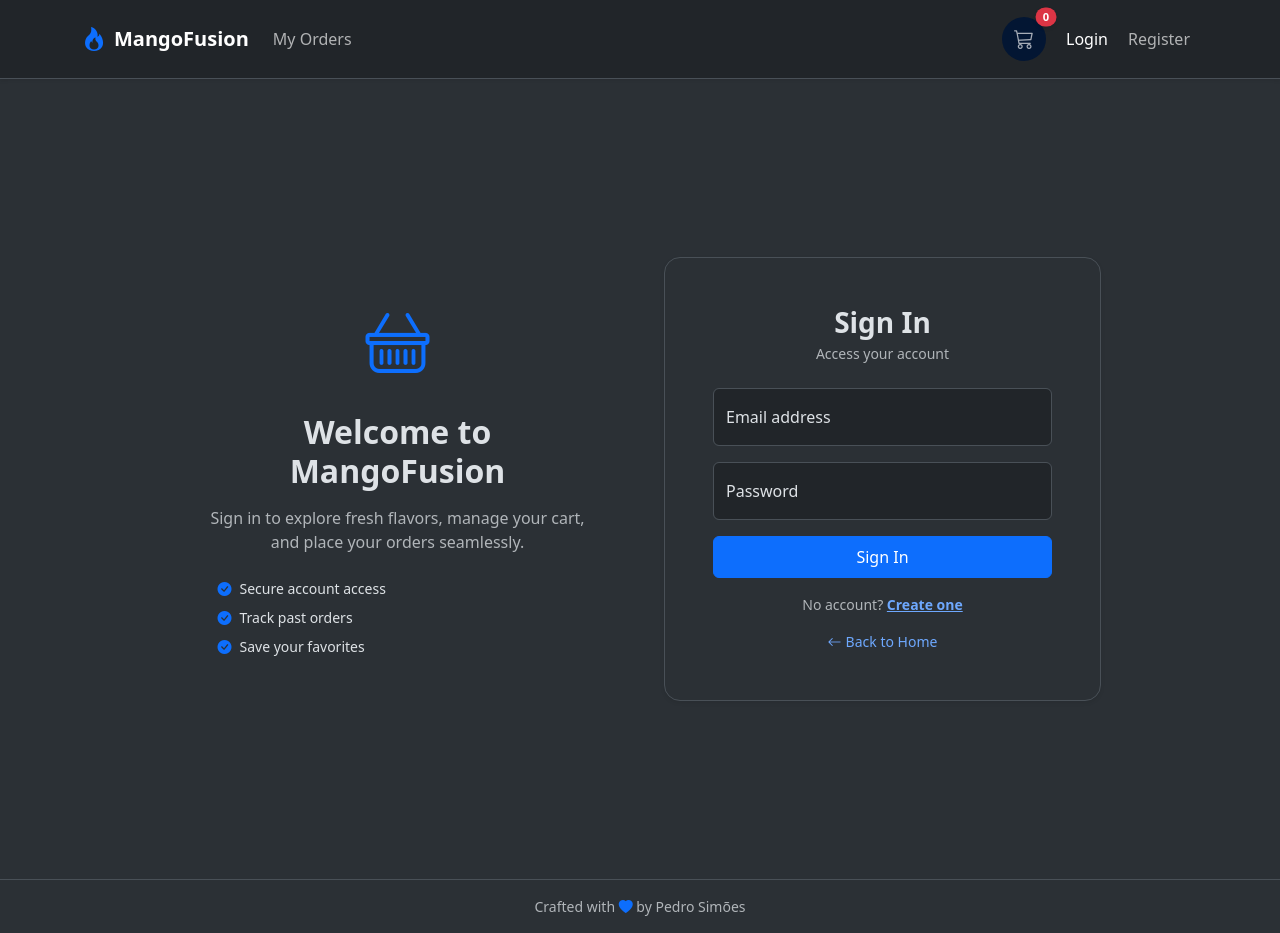
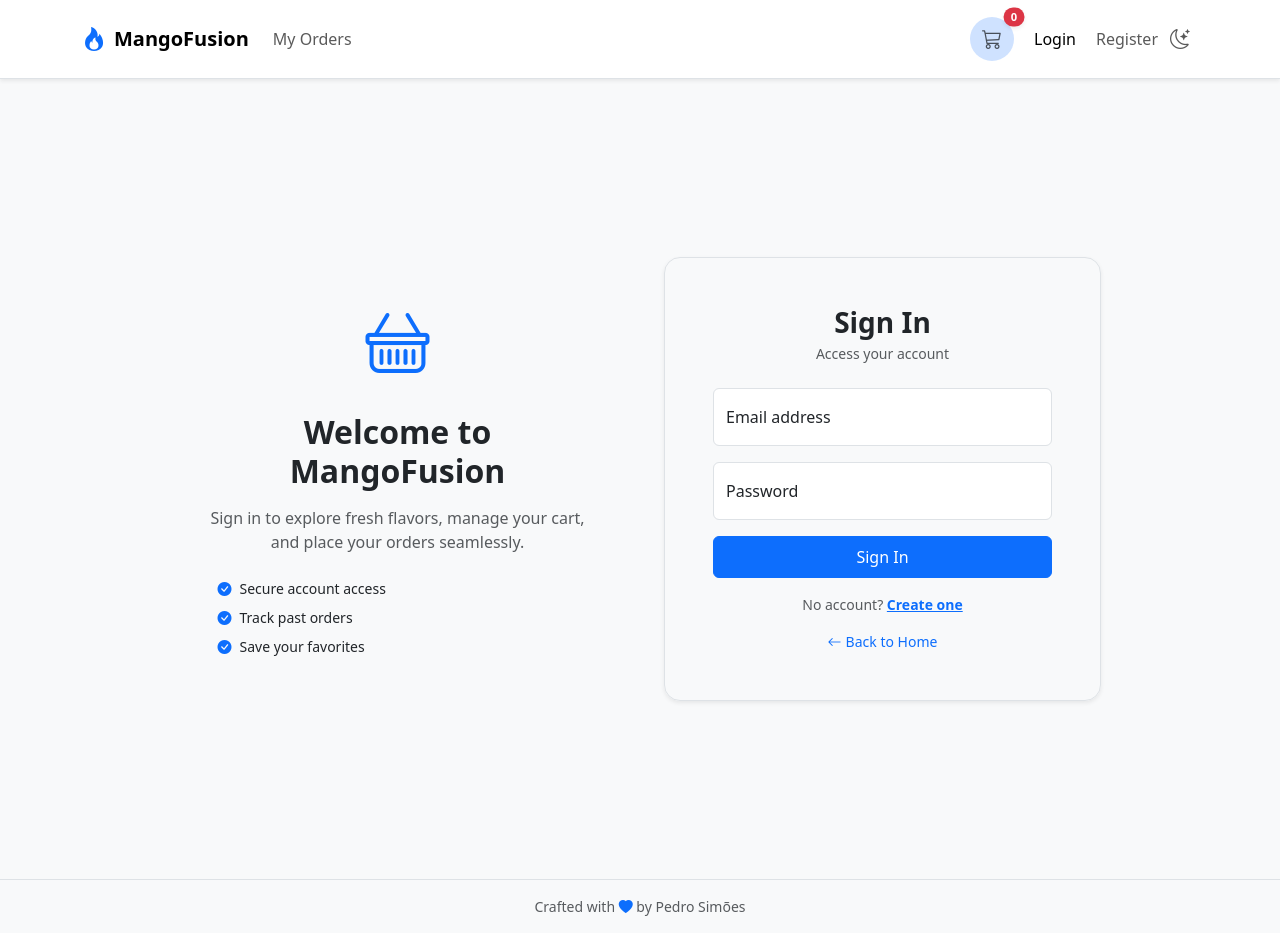
Before and after one commit to 404PeterSimoes/MangOPedia_React, a React (Vite) app: page /login in a window 1280 px wide. Built offline with nearby package versions, Linux system fonts and the light colour scheme.

Commit message:
Section 24 - 349 & 350 - Toggle Theme in Action

```diff
--- a/src/App.jsx
+++ b/src/App.jsx
@@ -2,8 +2,16 @@ import AppRoutes from './routes/AppRouter';
 import Header from './components/layout/Header';
 import Footer from './components/layout/Footer';
 import { ToastContainer } from 'react-toastify';
+import { useSelector } from 'react-redux';
+import { useEffect } from 'react';
 
 function App() {
+  const theme = useSelector((state) => state.theme.theme);
+
+  useEffect(() => {
+    document.body.setAttribute('data-bs-theme', theme);
+  }, [theme]);
+
   return (
     <div className="d-flex flex-column min-vh-100 bg-body">
       <Header />
--- a/src/components/layout/Header.jsx
+++ b/src/components/layout/Header.jsx
@@ -3,6 +3,7 @@ import { ROLES, ROUTES } from '../../utility/constants';
 import { useDispatch, useSelector } from 'react-redux';
 import { logout } from '../../store/slice/authSlice';
 import { toast } from 'react-toastify';
+import { toggleTheme } from '../../store/slice/themeSlice';
 
 function Header() {
   const { isAuthenticated, user } = useSelector((state) => state.auth);
@@ -52,7 +53,6 @@ function Header() {
           </ul>
           <ul className="navbar-nav ms-auto align-items-lg-center gap-lg-1">
             {/* Theme toggle visible for all users */}
-
             <li className="nav-item me-lg-2">
               <NavLink
                 to={ROUTES.CART}
@@ -69,7 +69,6 @@ function Header() {
                 </span>
               </NavLink>
             </li>
-
             {isAuthenticated ? (
               <>
                 <li className="nav-item dropdown">
@@ -152,6 +151,15 @@ function Header() {
                 </li>
               </>
             )}
+            <li className="nav-item me-lg-2">
+              <button
+                type="button"
+                className="nav-link btn btn-link d-flex align-items-center p-0"
+                onClick={() => dispatch(toggleTheme())}
+              >
+                <i className="bi bi-moon-stars fs-5"></i>
+              </button>
+            </li>
           </ul>
         </div>
       </div>
--- a/src/store/slice/themeSlice.js
+++ b/src/store/slice/themeSlice.js
@@ -17,4 +17,4 @@ const themeSlice = createSlice({
 });
 
 export const { toggleTheme } = themeSlice.actions;
-export default toggleTheme.reducer;
+export default themeSlice.reducer;
```
